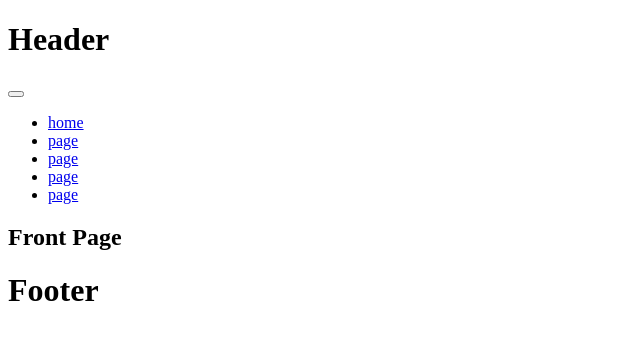
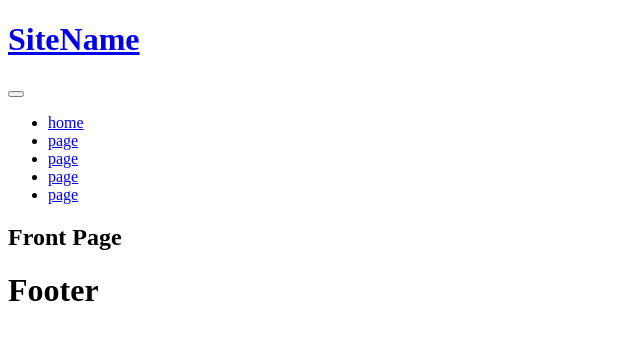
Before and after one commit to masayuki-abe/base-website, a Nuxt app: page / in a window 1280 px wide. Shown: the top 340 px of the page, without its empty margins (0-640 px from the left). Built offline with nearby package versions, Linux system fonts and the light colour scheme.

Commit message:
サイトネーム用コンポネント作成

```diff
--- /dev/null
+++ b/components/atoms/SiteName.vue
@@ -0,0 +1,3 @@
+<template>
+  <span>SiteName</span>
+</template>
--- a/components/organisms/TheHeader.vue
+++ b/components/organisms/TheHeader.vue
@@ -1,6 +1,10 @@
 <template>
   <header class="l-header">
-    <h1>Header</h1>
+    <h1>
+      <a href="/">
+        <atomsSiteName />
+      </a>
+    </h1>
     <atomsTheHumbergerButton />
     <organismsTheGlobalNavi />
   </header>
```
